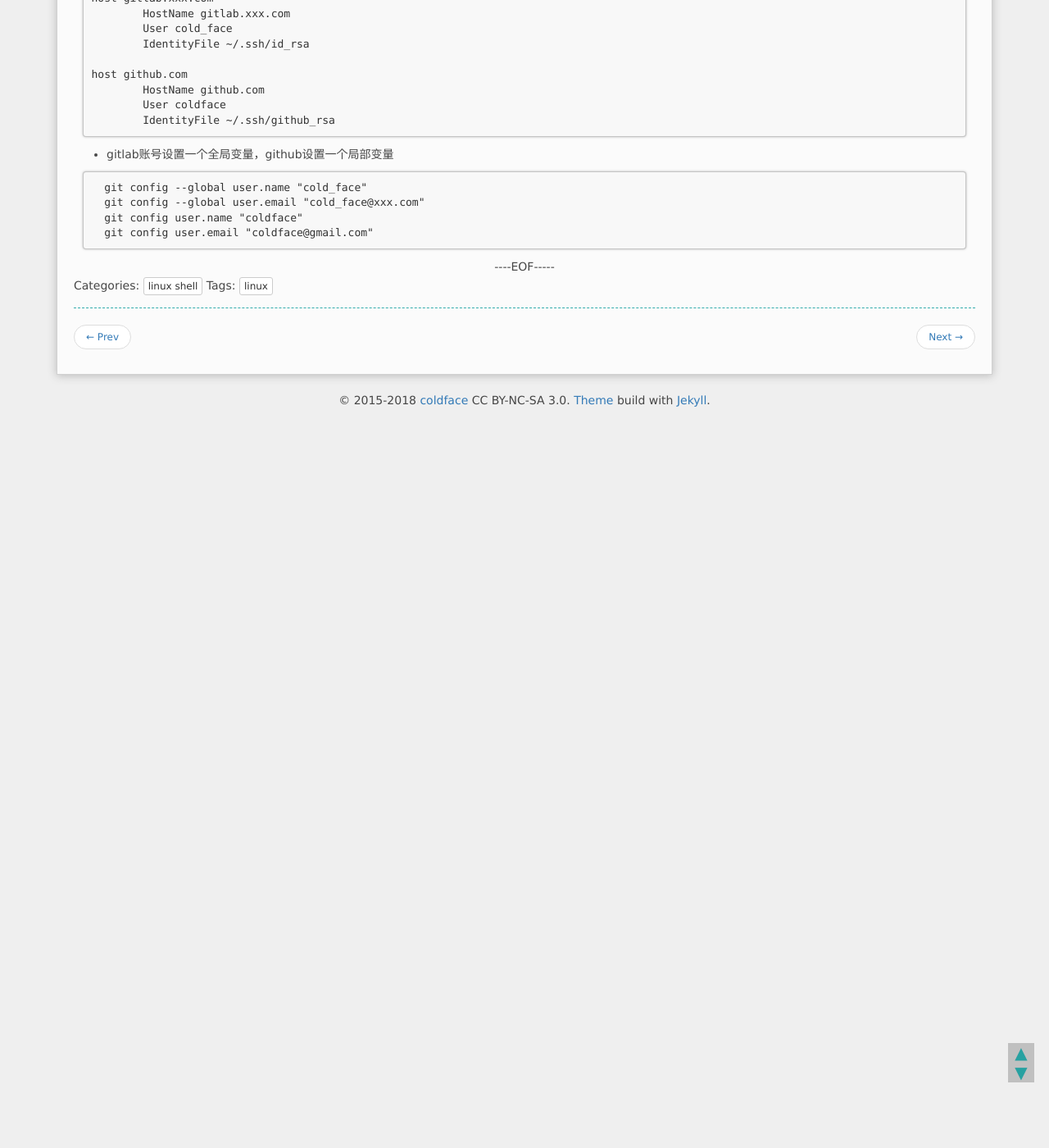
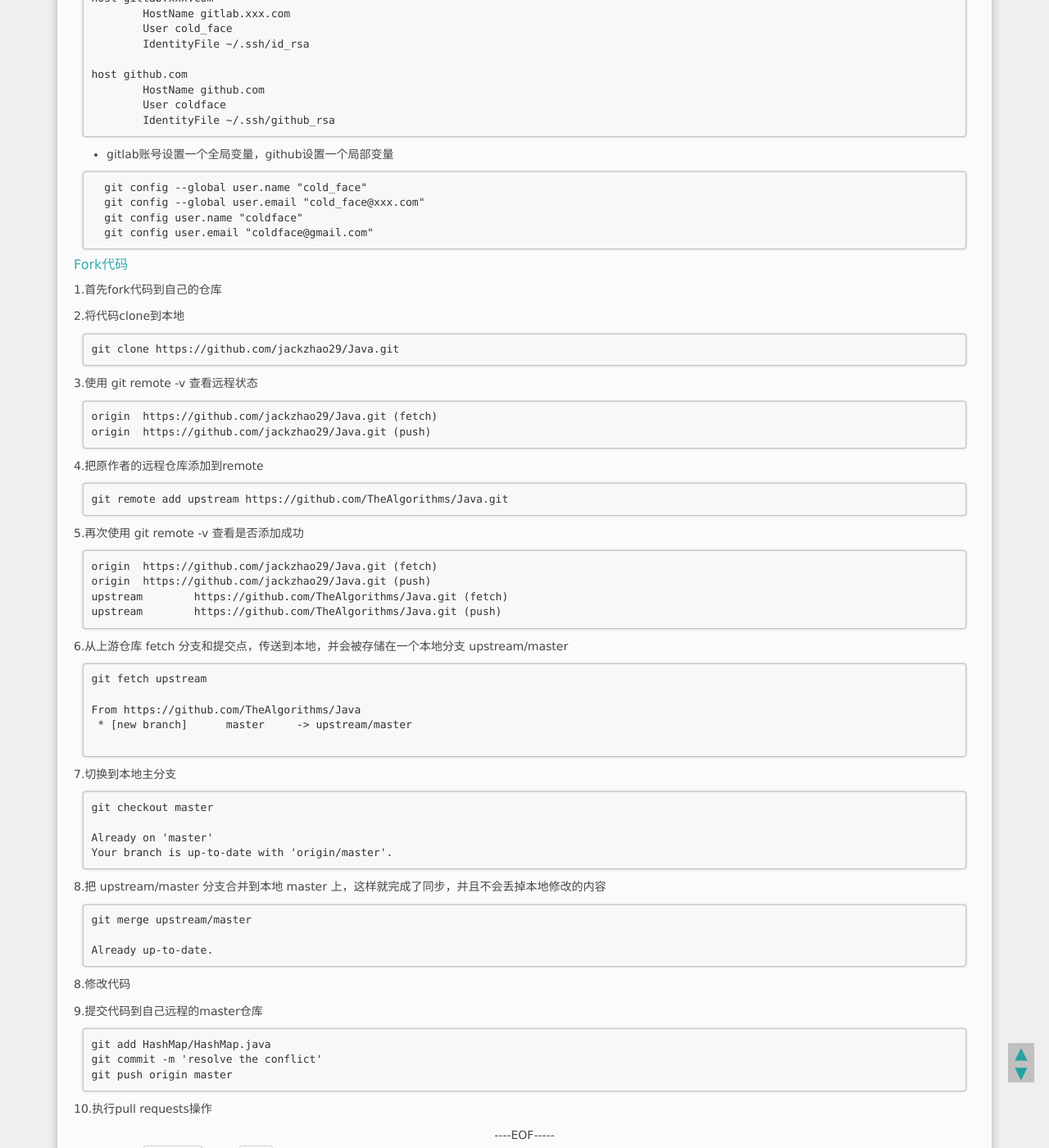
Before and after one commit to jackzhao29/jackzhao29.github.com, a Jekyll site: the page built from _posts/2015-06-16-Git常用命令.md, in a window 1280 px wide and 1400 px high, scrolled down 5321 px. Shown: the whole window at 82% size. Built offline with Jekyll 4.4.1, drawn with Linux system fonts in a browser that asks for light colours; Markdown is read by kramdown in place of the engine named in the settings; comment, search, counter and statistics services are not loaded; before the commit the page ends 5830 px from its top, so only the background shows below that.

Commit message:
add fork shell

````diff
--- a/_posts/2015-06-16-Git常用命令.md
+++ b/_posts/2015-06-16-Git常用命令.md
@@ -281,3 +281,64 @@ host github.com
   git config user.name "coldface"
   git config user.email "coldface@gmail.com"
 ```
+####Fork代码
+1.首先fork代码到自己的仓库
+
+2.将代码clone到本地
+
+```
+git clone https://github.com/jackzhao29/Java.git
+```
+3.使用 git remote -v 查看远程状态
+
+```
+origin	https://github.com/jackzhao29/Java.git (fetch)
+origin	https://github.com/jackzhao29/Java.git (push)
+```
+4.把原作者的远程仓库添加到remote
+
+```
+git remote add upstream https://github.com/TheAlgorithms/Java.git
+```
+5.再次使用 git remote -v 查看是否添加成功
+
+```
+origin	https://github.com/jackzhao29/Java.git (fetch)
+origin	https://github.com/jackzhao29/Java.git (push)
+upstream	https://github.com/TheAlgorithms/Java.git (fetch)
+upstream	https://github.com/TheAlgorithms/Java.git (push)
+```
+6.从上游仓库 fetch 分支和提交点，传送到本地，并会被存储在一个本地分支 upstream/master
+
+```
+git fetch upstream
+
+From https://github.com/TheAlgorithms/Java
+ * [new branch]      master     -> upstream/master
+
+```
+7.切换到本地主分支
+
+```
+git checkout master
+
+Already on 'master'
+Your branch is up-to-date with 'origin/master'.
+```
+8.把 upstream/master 分支合并到本地 master 上，这样就完成了同步，并且不会丢掉本地修改的内容
+
+```
+git merge upstream/master
+
+Already up-to-date.
+```
+8.修改代码
+
+9.提交代码到自己远程的master仓库
+
+```
+git add HashMap/HashMap.java
+git commit -m 'resolve the conflict'
+git push origin master
+```
+10.执行pull requests操作
````
